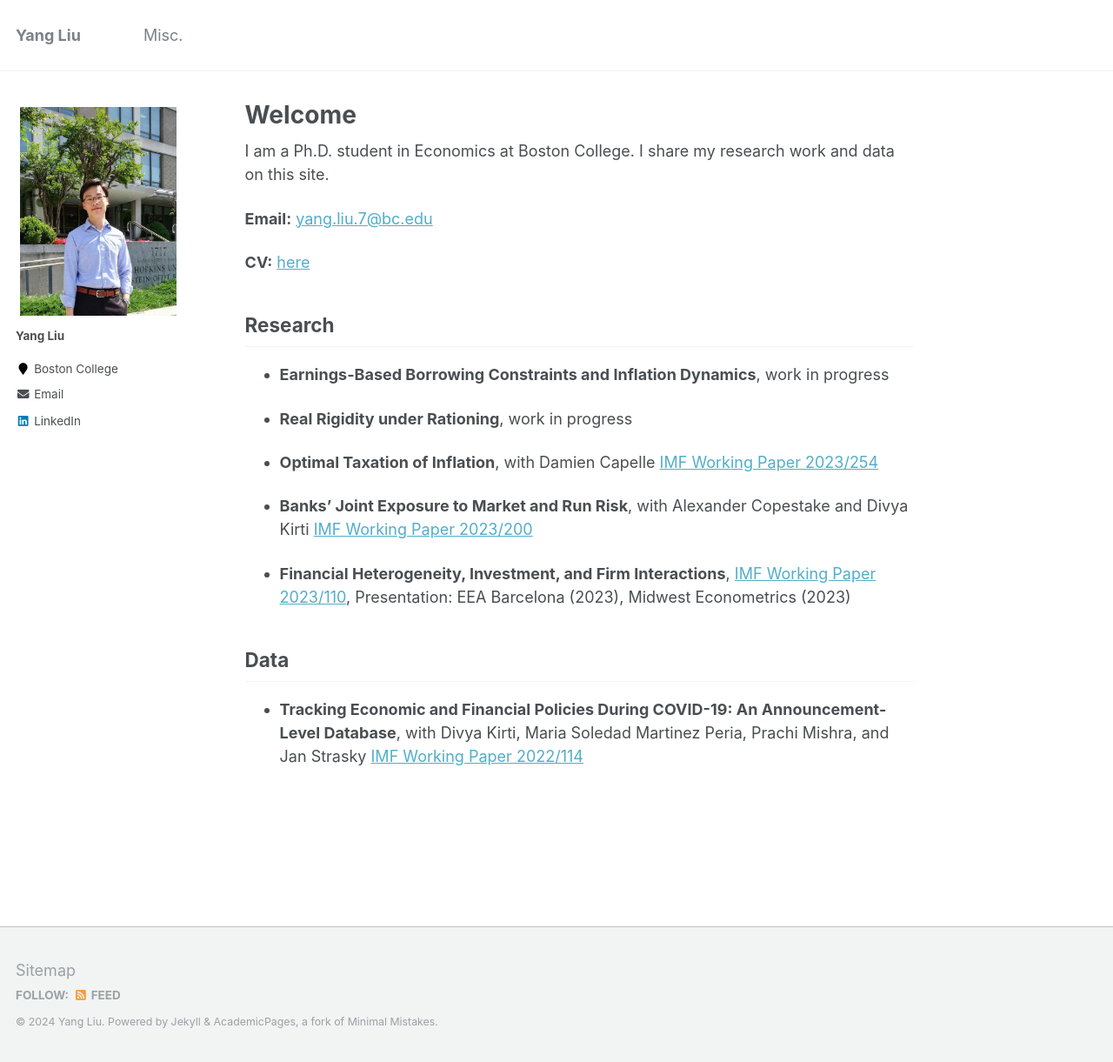
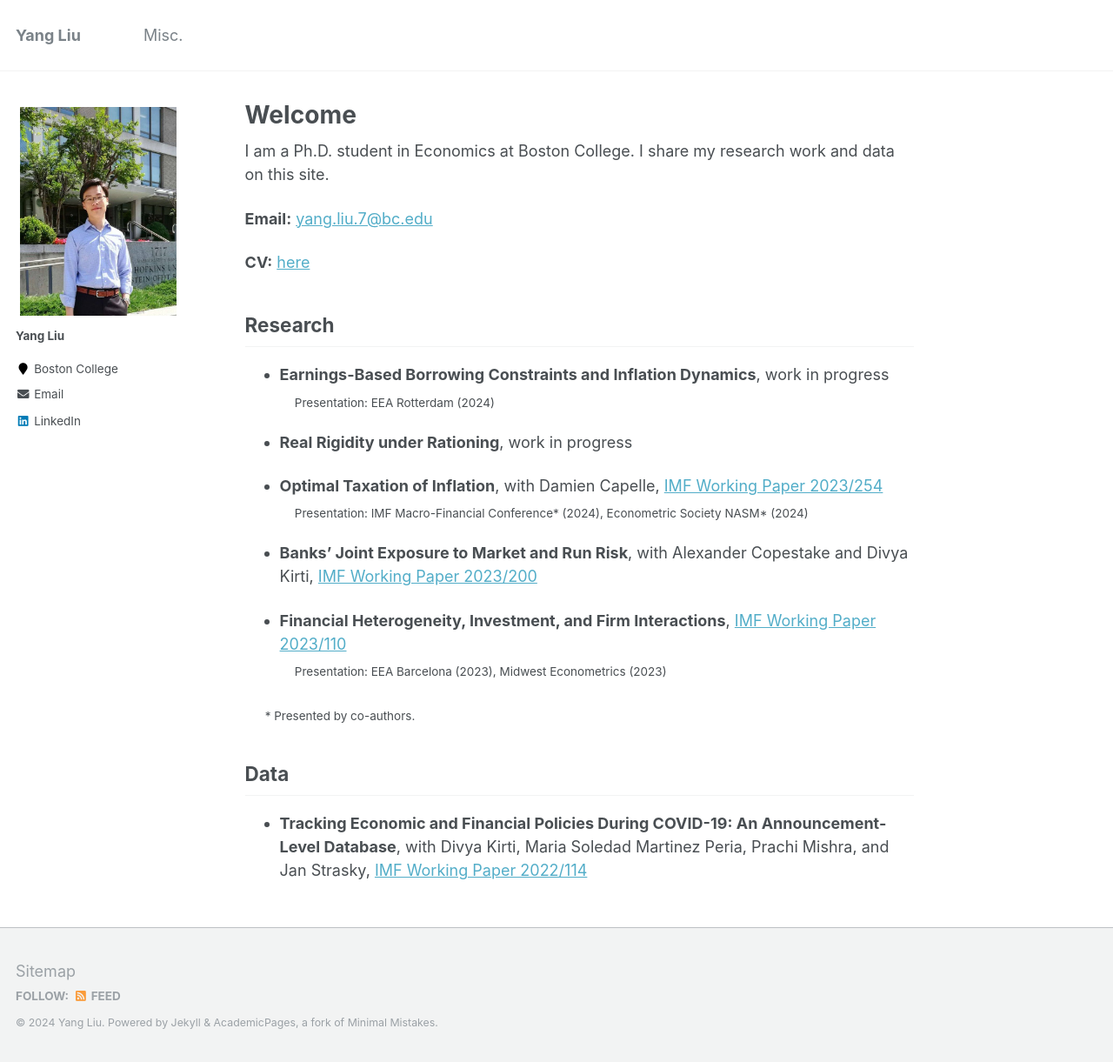
Before and after one commit to yangliu-95/yangliu-95.github.io, a Jekyll site: the page built from _pages/home.md, in a window 1280 px wide and 1221 px high. Shown: the whole window at 87% size. Built offline with Jekyll 4.4.1, drawn with Linux system fonts in a browser that asks for light colours.

Commit message:
Update home.md

```diff
--- a/_pages/home.md
+++ b/_pages/home.md
@@ -16,16 +16,22 @@ I am a Ph.D. student in Economics at Boston College. I share my research work an
 
 ## Research
 
-* **Earnings-Based Borrowing Constraints and Inflation Dynamics**,  work in progress
+* **Earnings-Based Borrowing Constraints and Inflation Dynamics**,  work in progress  <br>
+<sub> &emsp;  Presentation: EEA Rotterdam (2024) <sub>
 
 * **Real Rigidity under Rationing**,  work in progress
 
-* **Optimal Taxation of Inflation**, with Damien Capelle  [IMF Working Paper 2023/254](https://www.imf.org/en/Publications/WP/Issues/2023/12/08/Optimal-Taxation-of-Inflation-542215)
+* **Optimal Taxation of Inflation**, with Damien Capelle,  [IMF Working Paper 2023/254](https://www.imf.org/en/Publications/WP/Issues/2023/12/08/Optimal-Taxation-of-Inflation-542215)  <br>
+<sub> &emsp;  Presentation: IMF Macro-Financial Conference* (2024), Econometric Society NASM* (2024) <sub>
 
-* **Banks’ Joint Exposure to Market and Run Risk**, with Alexander Copestake and Divya Kirti  [IMF Working Paper 2023/200](https://www.imf.org/en/Publications/WP/Issues/2023/09/23/Banks-Joint-Exposure-to-Market-and-Run-Risk-539390)
+* **Banks’ Joint Exposure to Market and Run Risk**, with Alexander Copestake and Divya Kirti,  [IMF Working Paper 2023/200](https://www.imf.org/en/Publications/WP/Issues/2023/09/23/Banks-Joint-Exposure-to-Market-and-Run-Risk-539390)
 
-* **Financial Heterogeneity, Investment, and Firm Interactions**,  [IMF Working Paper 2023/110](https://www.imf.org/en/Publications/WP/Issues/2023/05/26/Financial-Heterogeneity-Investment-and-Firm-Interactions-533844),  Presentation: EEA Barcelona (2023), Midwest Econometrics (2023)
+* **Financial Heterogeneity, Investment, and Firm Interactions**,  [IMF Working Paper 2023/110](https://www.imf.org/en/Publications/WP/Issues/2023/05/26/Financial-Heterogeneity-Investment-and-Firm-Interactions-533844)  <br>
+<sub> &emsp;  Presentation: EEA Barcelona (2023), Midwest Econometrics (2023) <sub>
+
+
+&emsp; <sub> * Presented by co-authors. </sub>
 
 
 ## Data
-* **Tracking Economic and Financial Policies During COVID-19: An Announcement-Level Database**, with Divya Kirti, Maria Soledad Martinez Peria, Prachi Mishra, and Jan Strasky [IMF Working Paper 2022/114](https://www.imf.org/en/Publications/WP/Issues/2022/06/03/Tracking-Economic-and-Financial-Policies-During-COVID-19-An-Announcement-Level-Database-518896)
+* **Tracking Economic and Financial Policies During COVID-19: An Announcement-Level Database**, with Divya Kirti, Maria Soledad Martinez Peria, Prachi Mishra, and Jan Strasky, [IMF Working Paper 2022/114](https://www.imf.org/en/Publications/WP/Issues/2022/06/03/Tracking-Economic-and-Financial-Policies-During-COVID-19-An-Announcement-Level-Database-518896)
```
